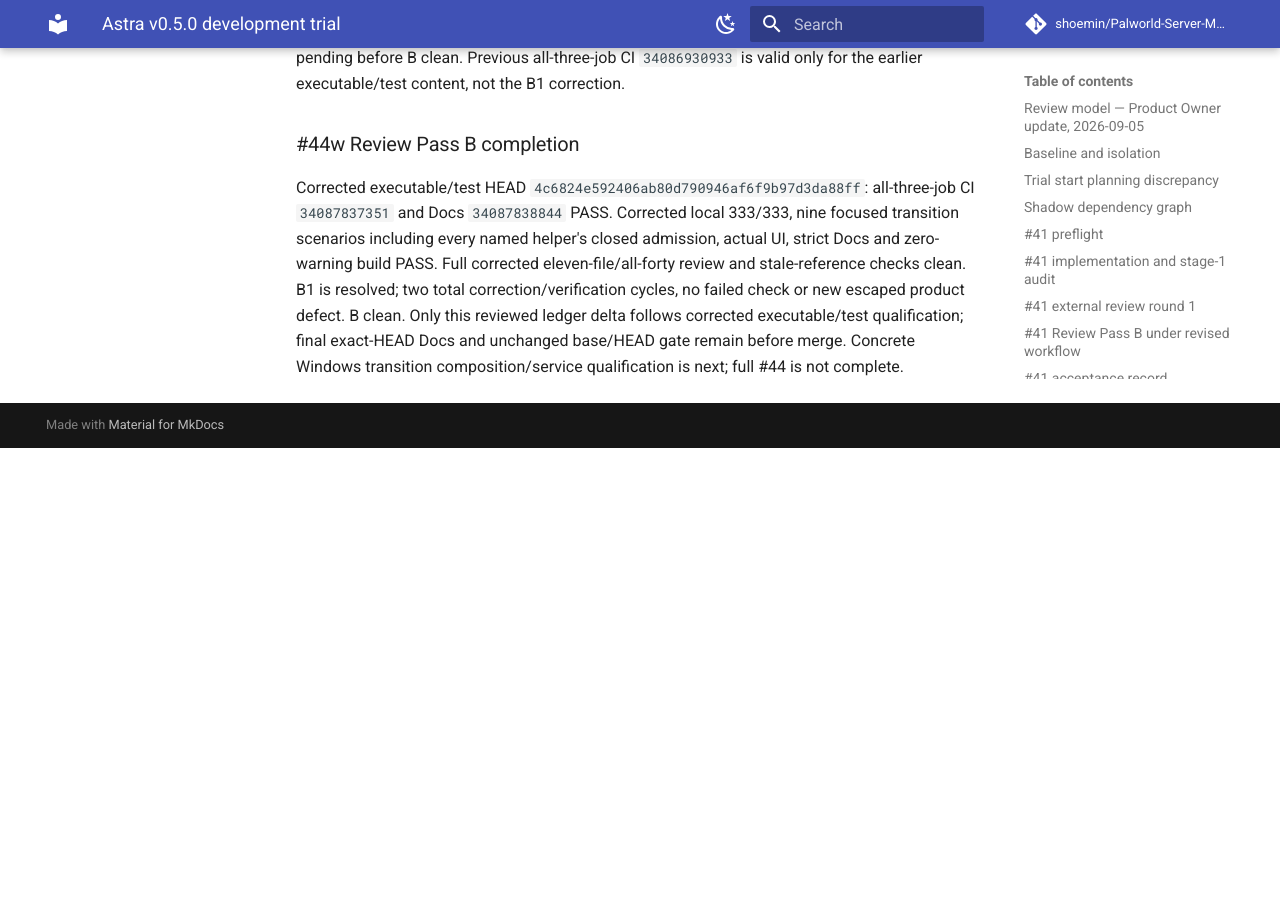
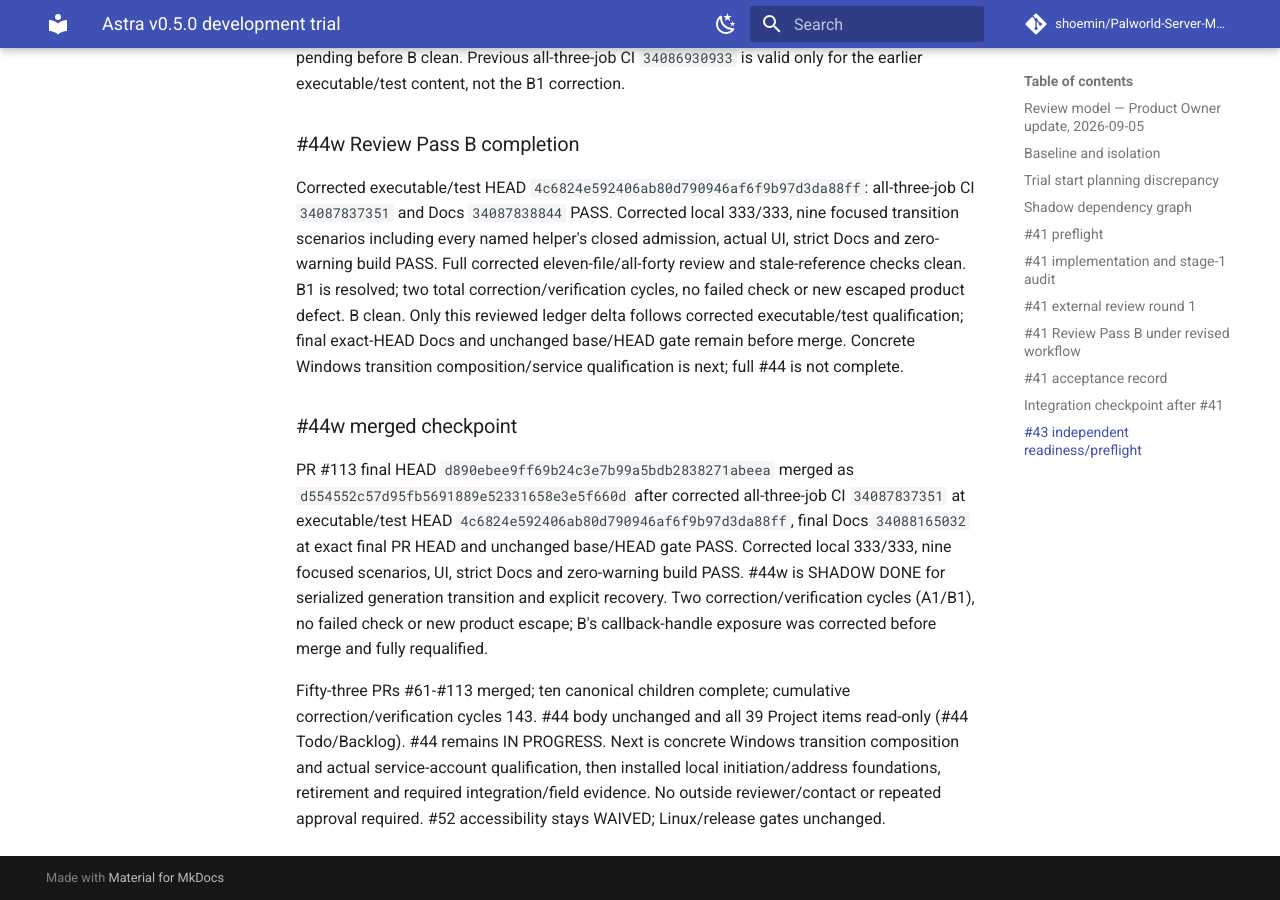
Before and after one commit to shoemin/Palworld-Server-Manager, an MkDocs documentation site: the page built from docs/experiments/astra-v0.5.0-trial.md, in a window 1280 px wide and 900 px high, scrolled down 208110 px. Built offline with MkDocs 1.6.1 and Material for MkDocs 9.7.7, drawn with Linux system fonts in a browser that asks for light colours; comment, search, counter and statistics services are not loaded; before the commit the page ends 208558 px from its top, so only the background shows below that; part of the change alters nothing that is shown.

Commit message:
docs: checkpoint accepted Host generation transitions

```diff
--- a/docs/experiments/astra-v0.5.0-trial.md
+++ b/docs/experiments/astra-v0.5.0-trial.md
@@ -2239,3 +2239,10 @@ B rereview of corrected executable/test HEAD `4c6824e592406ab80d790946af6f9b97d3
 ### #44w Review Pass B completion
 
 Corrected executable/test HEAD `4c6824e592406ab80d790946af6f9b97d3da88ff`: all-three-job CI `34087837351` and Docs `34087838844` PASS. Corrected local 333/333, nine focused transition scenarios including every named helper's closed admission, actual UI, strict Docs and zero-warning build PASS. Full corrected eleven-file/all-forty review and stale-reference checks clean. B1 is resolved; two total correction/verification cycles, no failed check or new escaped product defect. B clean. Only this reviewed ledger delta follows corrected executable/test qualification; final exact-HEAD Docs and unchanged base/HEAD gate remain before merge. Concrete Windows transition composition/service qualification is next; full #44 is not complete.
+
+
+### #44w merged checkpoint
+
+PR #113 final HEAD `d890ebee9ff69b24c3e7b99a5bdb2838271abeea` merged as `d554552c57d95fb5691889e52331658e3e5f660d` after corrected all-three-job CI `34087837351` at executable/test HEAD `4c6824e592406ab80d790946af6f9b97d3da88ff`, final Docs `34088165032` at exact final PR HEAD and unchanged base/HEAD gate PASS. Corrected local 333/333, nine focused scenarios, UI, strict Docs and zero-warning build PASS. #44w is SHADOW DONE for serialized generation transition and explicit recovery. Two correction/verification cycles (A1/B1), no failed check or new product escape; B's callback-handle exposure was corrected before merge and fully requalified.
+
+Fifty-three PRs #61-#113 merged; ten canonical children complete; cumulative correction/verification cycles 143. #44 body unchanged and all 39 Project items read-only (#44 Todo/Backlog). #44 remains IN PROGRESS. Next is concrete Windows transition composition and actual service-account qualification, then installed local initiation/address foundations, retirement and required integration/field evidence. No outside reviewer/contact or repeated approval required. #52 accessibility stays WAIVED; Linux/release gates unchanged.
```
